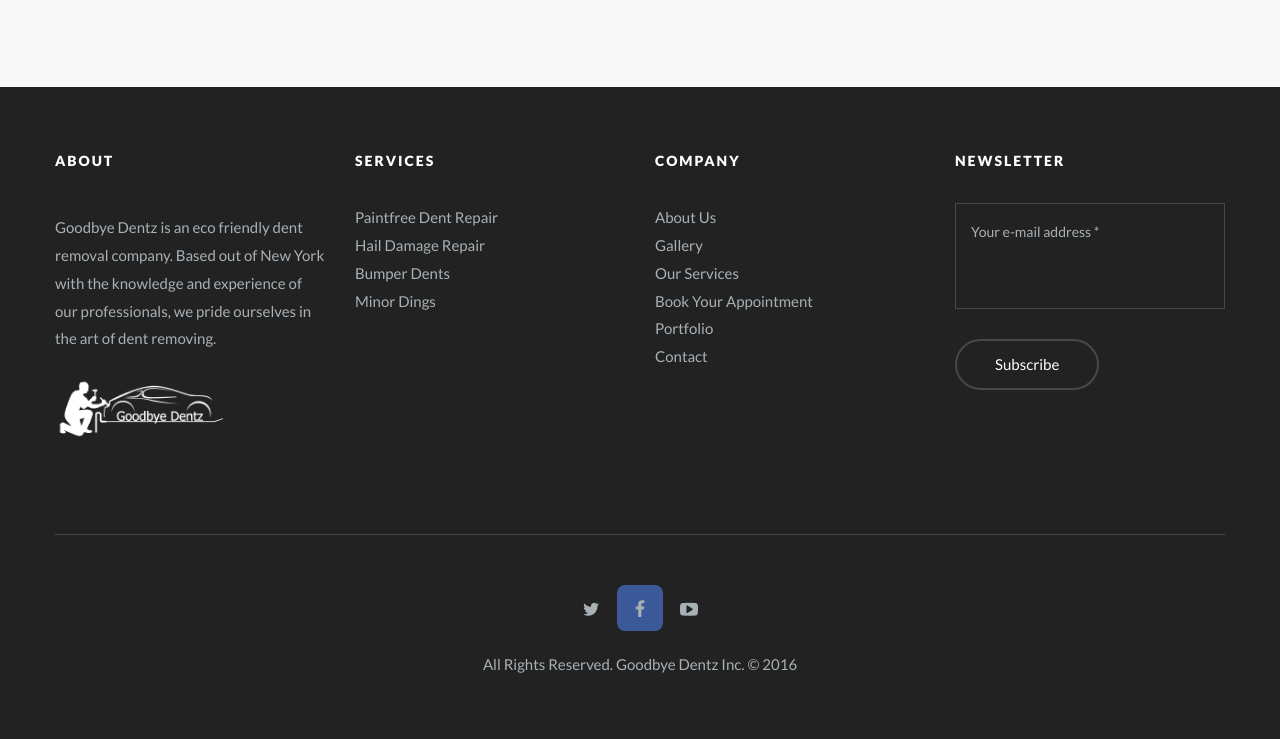
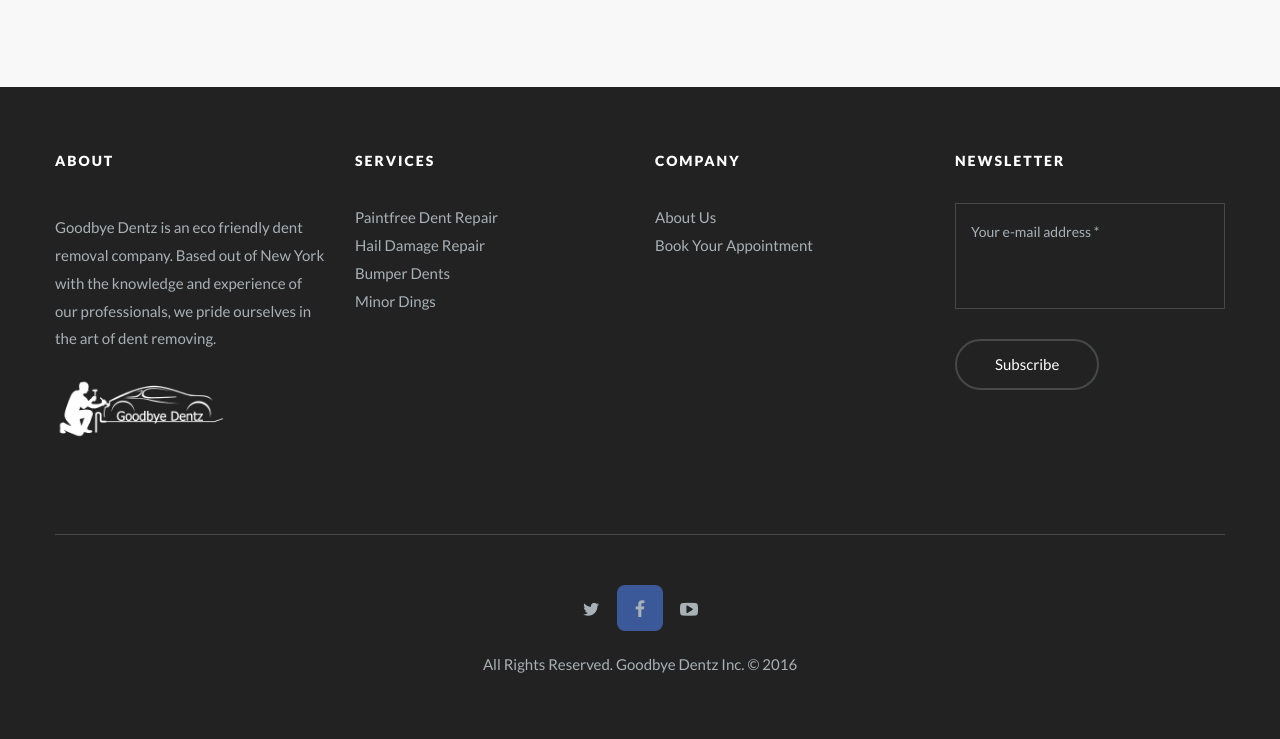
Before and after one commit to itsswill/goodbyedentz, a PHP site: page / in a window 1280 px wide. Shown: the part 3397-4136 px from the top of the page. Run offline with PHP 8.4, Linux system fonts and the light colour scheme; some libraries are stand-ins or nearby versions; some web fonts are replaced.

Commit message:
updated bottom links

```diff
--- a/index.php
+++ b/index.php
@@ -976,11 +976,11 @@ $phone = "(929) 421 2407";
 							<h6>Company</h6>
 							<ul class="template-list-reset">
 								<li><a href="#">About Us</a></li>
-								<li><a href="#">Gallery</a></li>
-								<li><a href="#">Our Services</a></li>
+								<!--<li><a href="#">Gallery</a></li>
+								<li><a href="#">Our Services</a></li>-->
 								<li><a href="tel:<?php echo $phone; ?>">Book Your Appointment</a></li>
-								<li><a href="#">Portfolio</a></li>
-								<li><a href="#">Contact</a></li>
+								<!--<li><a href="#">Portfolio</a></li>
+								<li><a href="#">Contact</a></li>-->
 							</ul>
 						</div>
 
```
Also changed, not shown: 2 other files.
